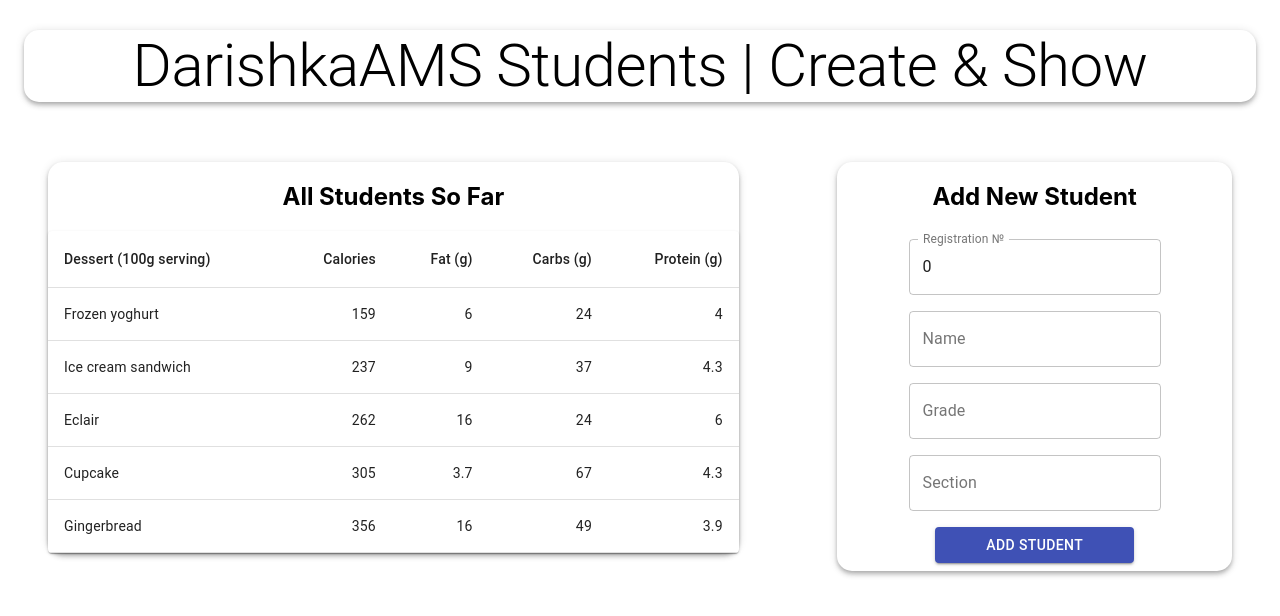
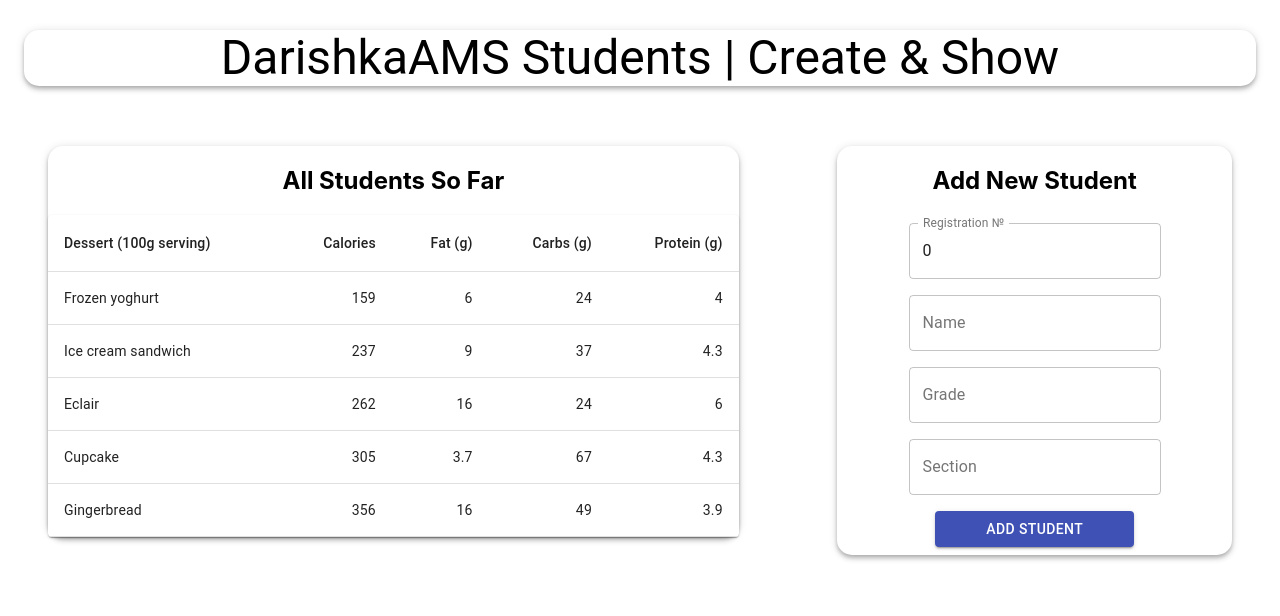
Before and after one commit to DarishkaAMS/JS_MERN_Projects-DAMS_School, a React (Create React App) app in the folder client/: page / in a window 1280 px wide. Shown: the top 616 px of the page. Built offline with nearby package versions, Linux system fonts and the light colour scheme; no server answers.

Commit message:
Fix import @ App.js

```diff
--- a/client/src/App.js
+++ b/client/src/App.js
@@ -14,7 +14,7 @@ function App() {
     <div className="App">
       <Container maxWidth="lg">
         <AppBar className={classes.appBar} position="static" color="inherit">
-          <Typography className={classes.heading} variant="h2" align="center"> DarishkaAMS Students | Create & Show </Typography>
+          <Typography className={classes.heading} variant="h3" align="center"> DarishkaAMS Students | Create & Show </Typography>
         </AppBar>
         <Grow in>
           <Container>
```
